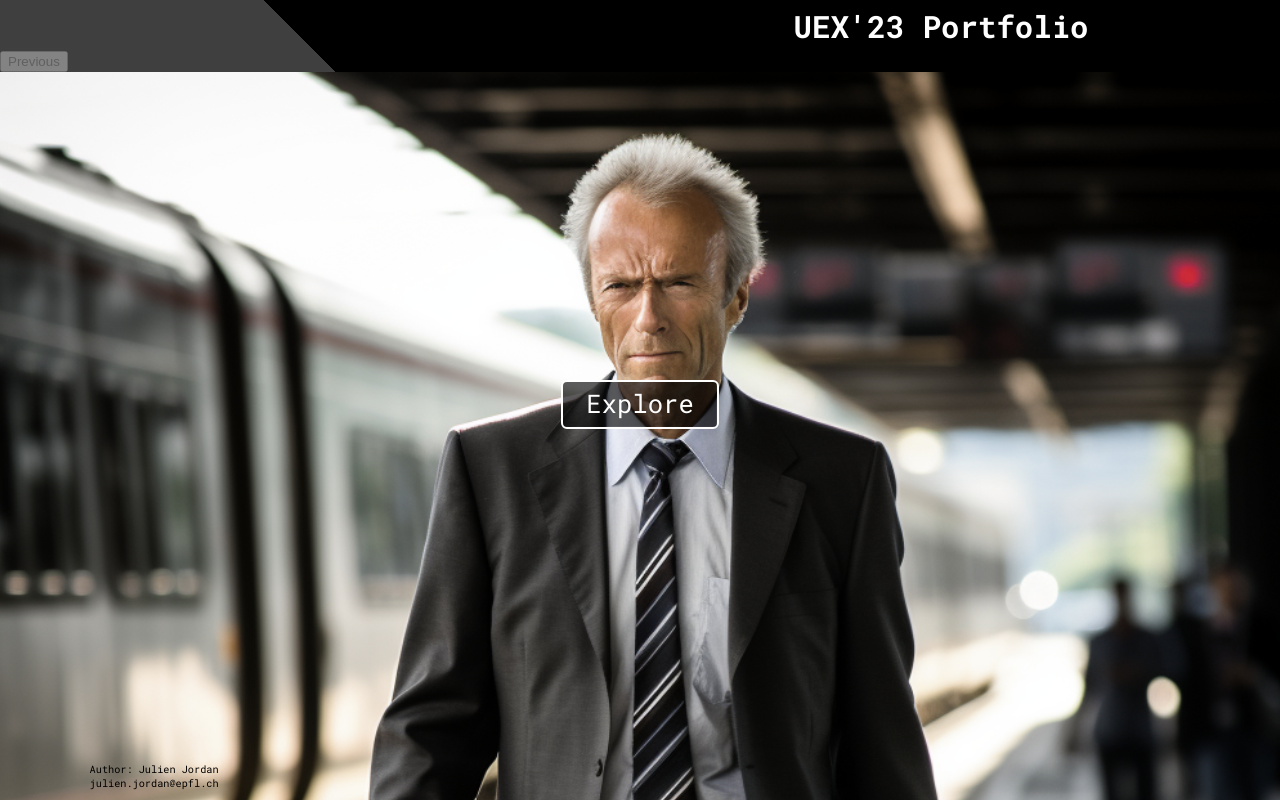
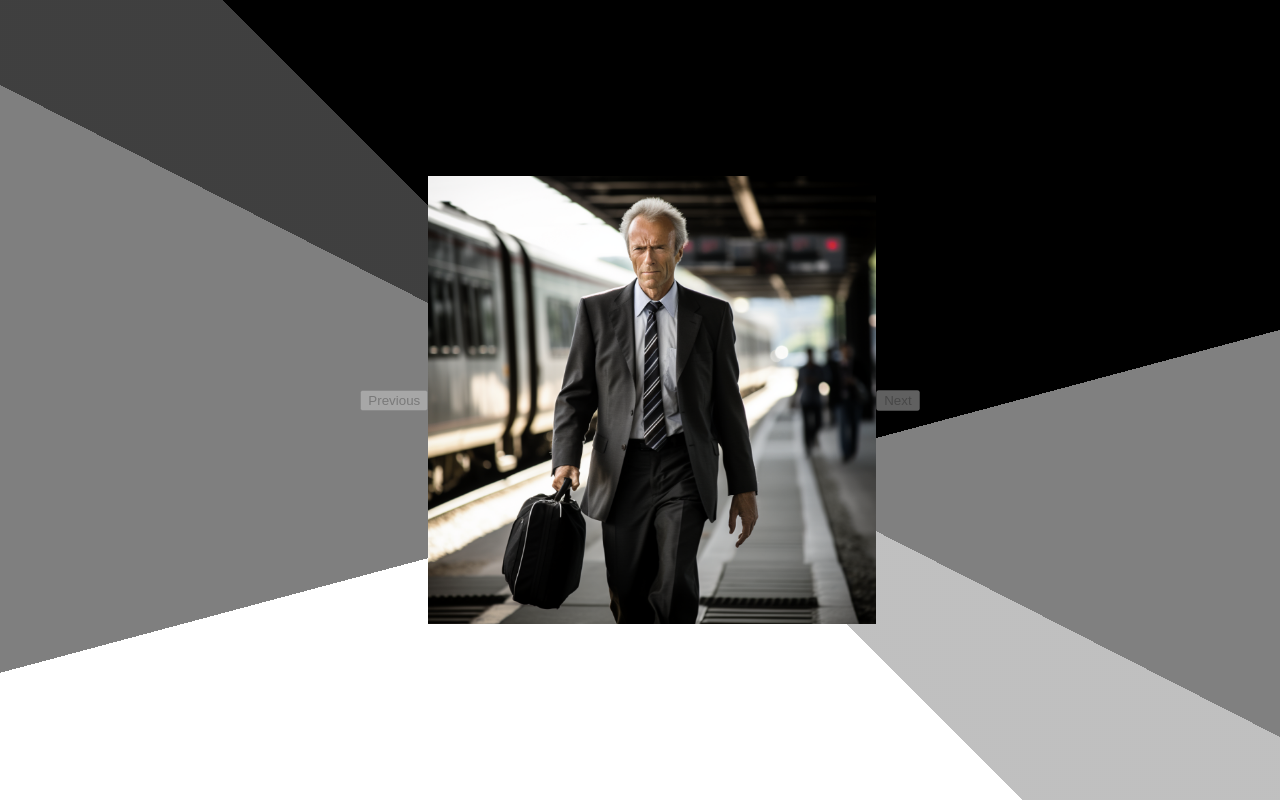
Before and after one commit to NervzZ/portfolio, a React (Create React App) app: page / in a window 1280 px wide. Both pictures are taken after a click on the element "Explore". Built offline with nearby package versions, Linux system fonts and the light colour scheme.

Commit message:
aligned image nav and toggle with start click

```diff
--- a/src/App.js
+++ b/src/App.js
@@ -6,11 +6,16 @@ import Footer from "./components/Footer/Footer";
 import Start from "./components/Buttons/Start";
 import ImageNavigator from "./components/ImageNav/ImageNav";
 
+//images
+import clint from "./images/clint.png"
+
 function App() {
 
     const images = [
-        "images/clint.png",
-    ];
+        clint,
+    ]
+
+    const [isHome, setIsHome] = useState(true)
 
     const [viewSize, setViewSize] =
         useState({width: window.innerWidth, height: window.innerHeight});
@@ -25,15 +30,24 @@ function App() {
             window.removeEventListener('resize', handleWindowResize)
         }
     }, [])
+
+    if (isHome) {
         return (
             <div className="App">
                 <Header viewSize={viewSize}/>
                 <Background/>
-            <Start viewSize={viewSize}/>
-            <ImageNavigator images={images}/>
+                <Start viewSize={viewSize} onClick={setIsHome}/>
                 <Footer viewSize={viewSize}/>
             </div>
-    );
+        )
+    } else {
+        return (
+            <div className="App">
+                <Background/>
+                <ImageNavigator images={images} viewSize={viewSize}/>
+            </div>
+        )
+    }
 }
 
 export default App;
--- a/src/components/Buttons/Start.js
+++ b/src/components/Buttons/Start.js
@@ -1,4 +1,4 @@
-import './Start.css';
+import './Start.css'
 
 const Start = (props) => {
 
@@ -11,6 +11,7 @@ const Start = (props) => {
     }
 
     const handleClick = () => {
+        props.onClick(false)
         console.log("clicked")
     }
 
@@ -25,4 +26,4 @@ const Start = (props) => {
     )
 }
 
-export default Start;
+export default Start
--- a/src/components/ImageNav/ImageNav.css
+++ b/src/components/ImageNav/ImageNav.css
@@ -0,0 +1,13 @@
+.ImageNav {
+    display: flex;
+    align-items: center;
+    justify-content: center;
+    position: absolute;
+    width: 100vw;
+    height: 100vh;
+    top:0;
+}
+
+.Image {
+    width: 35vw;
+}
--- a/src/components/ImageNav/ImageNav.js
+++ b/src/components/ImageNav/ImageNav.js
@@ -1,27 +1,28 @@
-import React, { useState } from 'react';
+import React, {useState} from 'react'
+import './ImageNav.css'
 
-const ImageNavigator = ({ images }) => {
-    const [currentImageIndex, setCurrentImageIndex] = useState(0);
+const ImageNavigator = ({images, viewSize}) => {
+    const [currentImageIndex, setCurrentImageIndex] = useState(0)
 
     const handleNext = () => {
         if (currentImageIndex < images.length - 1) {
-            setCurrentImageIndex(currentImageIndex + 1);
+            setCurrentImageIndex(currentImageIndex + 1)
         }
-    };
+    }
 
     const handlePrevious = () => {
         if (currentImageIndex > 0) {
-            setCurrentImageIndex(currentImageIndex - 1);
+            setCurrentImageIndex(currentImageIndex - 1)
         }
-    };
+    }
 
     return (
-        <div>
+        <div className="ImageNav">
             <button onClick={handlePrevious} disabled={currentImageIndex === 0}>Previous</button>
-            <img src={images[currentImageIndex]} alt="Displayed" />
+            <img className="Image" src={images[currentImageIndex]} alt="Displayed"/>
             <button onClick={handleNext} disabled={currentImageIndex === images.length - 1}>Next</button>
         </div>
-    );
-};
+    )
+}
 
 export default ImageNavigator;
```
Also changed, not shown: src/images/clint.png (renamed from public/images/clint.png). Lines whose indentation alone changed are shown as unchanged.
